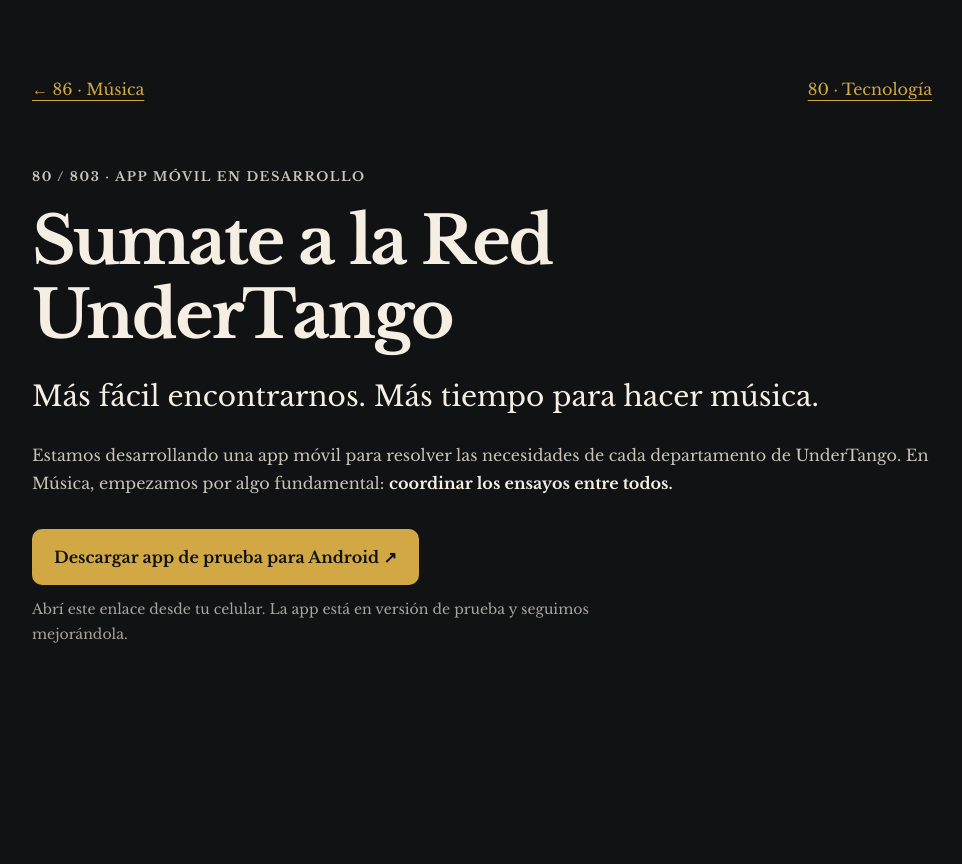
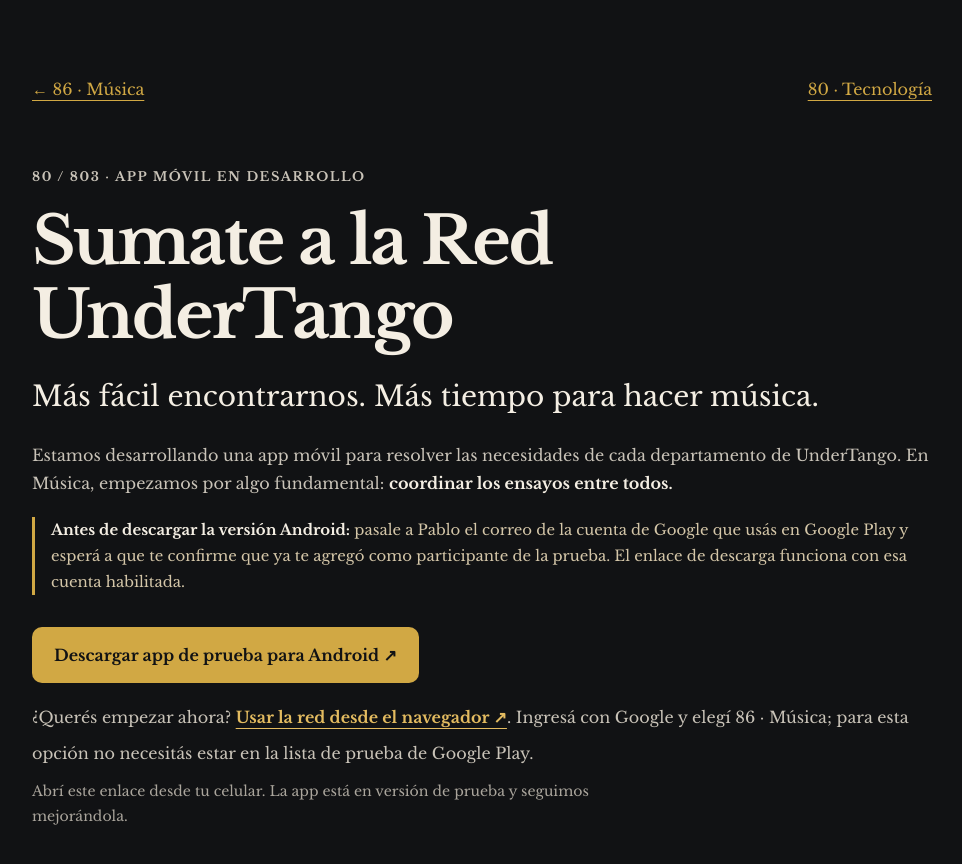
Before and after one commit to O-UnderTango-Club/UnderTangoWEBNextJS, a Next.js app: page /80/803 in a window 1280 px wide. Shown: the top 864 px of the page, without its empty margins (158-1120 px from the left). Built offline with nearby package versions, Linux system fonts and the light colour scheme.

Commit message:
fix(803): aclarar habilitación previa de testers y ofrecer acceso web

```diff
--- a/app/80/803/page.tsx
+++ b/app/80/803/page.tsx
@@ -34,7 +34,9 @@ export default function RedGuidePage() {
           <h1>{title}</h1>
           <p className={styles.lead}>Más fácil encontrarnos. Más tiempo para hacer música.</p>
           <p>Estamos desarrollando una app móvil para resolver las necesidades de cada departamento de UnderTango. En Música, empezamos por algo fundamental: <strong>coordinar los ensayos entre todos.</strong></p>
+          <p className={styles.note}><strong>Antes de descargar la versión Android:</strong> pasale a Pablo el correo de la cuenta de Google que usás en Google Play y esperá a que te confirme que ya te agregó como participante de la prueba. El enlace de descarga funciona con esa cuenta habilitada.</p>
           <a className={styles.primary} href={downloadUrl}>Descargar app de prueba para Android ↗</a>
+          <p>¿Querés empezar ahora? <a className={styles.textLink} href={appUrl}>Usar la red desde el navegador ↗</a>. Ingresá con Google y elegí 86 · Música; para esta opción no necesitás estar en la lista de prueba de Google Play.</p>
           <p className={styles.caption}>Abrí este enlace desde tu celular. La app está en versión de prueba y seguimos mejorándola.</p>
         </header>
 
@@ -44,7 +46,7 @@ export default function RedGuidePage() {
           <ol className={styles.steps}>
             <li>
               <span className={styles.number} aria-hidden="true">1</span>
-              <div><h3>Descargá la aplicación</h3><p>Desde tu celular Android, abrí el enlace de descarga. Si Google Play te pide elegir una cuenta, usá la cuenta de Google con la que vas a ingresar a la red. Si te lo pide, elegí participar de la prueba. Después tocá “Descargar app de prueba” (o “Download test app”) e instalala desde Google Play.</p><a className={styles.textLink} href={downloadUrl}>Abrir el enlace de descarga ↗</a></div>
+              <div><h3>Pedí acceso y descargá la aplicación</h3><p>Primero pasale a Pablo tu correo de Google Play. Cuando te confirme que tu cuenta está habilitada para la prueba, abrí el enlace de descarga desde tu celular Android. Si Google Play te pide elegir una cuenta, usá la cuenta de Google con la que vas a ingresar a la red. Si te lo pide, elegí participar de la prueba. Después tocá “Descargar app de prueba” (o “Download test app”) e instalala desde Google Play.</p><a className={styles.textLink} href={downloadUrl}>Abrir el enlace de descarga ↗</a></div>
             </li>
             <li>
               <span className={styles.number} aria-hidden="true">2</span>
```
